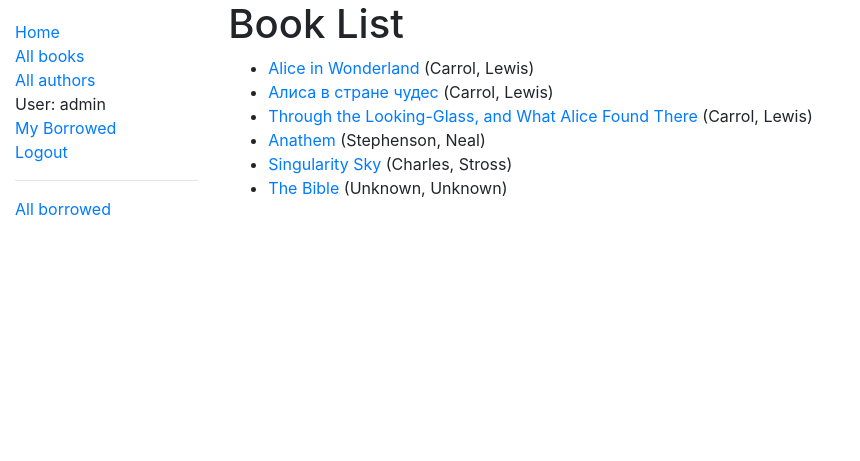
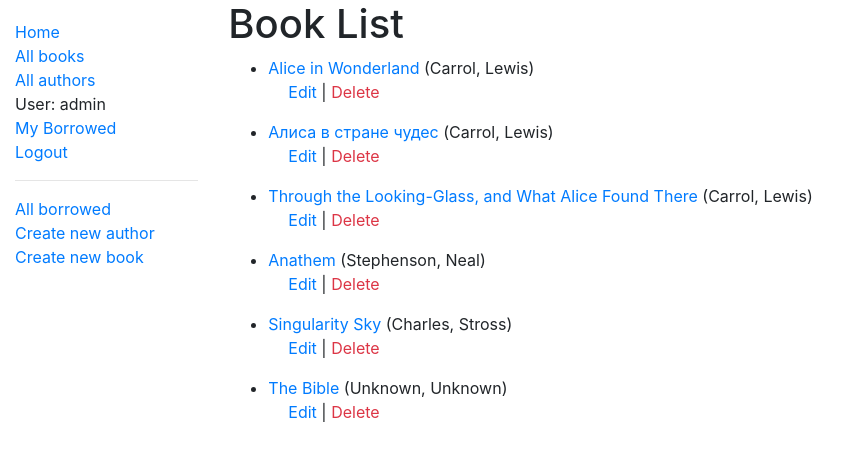
Before and after one commit to T1mL3arn/MDN-Django-Tutorial, a Django app: page /catalog/books/ in a window 1280 px wide. Shown: the top 461 px of the page, without its empty margins (0-860 px from the left). Run offline with Django 3.2, Linux system fonts and the light colour scheme; a user stored in the database is signed in; data comes from the database, SQL or seed files in the repository; both versions use the stored data as it was after the commit; some libraries are stand-ins or nearby versions.

Commit message:
complete chapter 9 challenge

```diff
--- a/catalog/templates/base_generic.html
+++ b/catalog/templates/base_generic.html
@@ -27,6 +27,8 @@
                     {% if user.is_staff %}
                         <hr>
                         <li><a href="{% url 'all-borrowed' %}">All borrowed</a></li>
+                        <li><a href="{% url 'author_create' %}">Create new author</a></li>
+                        <li><a href="{% url 'book-create' %}">Create new book</a></li>
                     {% endif %}
                 {% else %}
                     <li><a href="{% url 'login'%}?next={{request.path}}">Login</a></li>
--- a/catalog/templates/catalog/author_form.html
+++ b/catalog/templates/catalog/author_form.html
@@ -1,6 +1,7 @@
 {% extends "base_generic.html" %}
 
 {% block content %}
+  <h1>Create new author or update existing</h1>
   <form action="" method="post">
     {% csrf_token %}
     <table>
--- a/catalog/templates/catalog/author_list.html
+++ b/catalog/templates/catalog/author_list.html
@@ -10,6 +10,9 @@
             {{author.last_name}},
             {{author.first_name}} ({% if author.date_of_birth %}{{author.date_of_birth}}{% endif %} - {% if author.date_of_death %}{{author.date_of_death}}{% endif %})
             </a>
+            {% if perms.catalog.can_mark_returned %}
+             | <a class="text-danger" href="{% url 'author_update' author.pk %}">Edit</a> | <a class="text-danger" href="{% url 'author_delete' author.pk %}">Delete</a>
+            {% endif %}
             </li>
         {% endfor %}
     </ul>
--- a/catalog/templates/catalog/book_list.html
+++ b/catalog/templates/catalog/book_list.html
@@ -7,6 +7,12 @@
         {% for book in book_list %}
             <li>
                 <a href="{{ book.get_absolute_url }}">{{ book.title }}</a> ({{ book.author }})
+                {% if perms.catalog.can_mark_returned %}
+                <p style="padding-left:20px">
+                <a href="{% url 'book-update' book.pk %}">Edit</a> |
+                <a class="text-danger" href="{% url 'book-delete' book.pk%}">Delete</a>
+                </p>
+                {% endif %}
             </li>
         {% endfor %}
     </ul>
--- a/catalog/urls.py
+++ b/catalog/urls.py
@@ -4,13 +4,18 @@ from catalog import views
 
 urlpatterns = [
     path('', views.index, name='index'),
+    path('borrowed/', views.AllBorrowedBooksListView.as_view(), name='all-borrowed'),
+    path('mybooks/', views.LoanedBooksByUserListView.as_view(), name='my-borrowed'),
+
     path('books/', views.BookListView.as_view(), name='books'),
     path('book/<int:pk>', views.BookDetailView.as_view(), name='book-detail'),
+    path('book/<uuid:pk>/renew/', views.renew_book_librarian, name='renew-book-librarian'),
+    path('book/create', views.BookCreate.as_view(), name='book-create'),
+    path('book/<int:pk>/update', views.BookUpdate.as_view(), name='book-update'),
+    path('book/<int:pk>/delete', views.BookDelete.as_view(), name='book-delete'),
+
     path('authors/', views.AuthorListView.as_view(), name='authors'),
     path('author/<int:pk>', views.AuthorDetailView.as_view(), name='author-detail'),
-    path('mybooks/', views.LoanedBooksByUserListView.as_view(), name='my-borrowed'),
-    path('borrowed/', views.AllBorrowedBooksListView.as_view(), name='all-borrowed'),
-    path('book/<uuid:pk>/renew/', views.renew_book_librarian, name='renew-book-librarian'),
     path('author/create', views.AuthorCreate.as_view(), name='author_create'),
     path('author/<int:pk>/update', views.AuthorUpdate.as_view(), name='author_update'),
     path('author/<int:pk>/delete', views.AuthorDelete.as_view(), name='author_delete'),
--- a/catalog/views.py
+++ b/catalog/views.py
@@ -120,16 +120,37 @@ from django.urls import reverse_lazy
 
 from catalog.models import Author
 
-# TODO all author-actions should be restricted to STAFF only
-# so you should add permissions
-class AuthorCreate(CreateView):
+class AuthorCreate(PermissionRequiredMixin, CreateView):
+    permission_required = 'catalog.can_mark_returned'
     model = Author
     fields = '__all__'
+    success_url = reverse_lazy('author_create')
 
-class AuthorUpdate(UpdateView):
+class AuthorUpdate(PermissionRequiredMixin, UpdateView):
+    permission_required = 'catalog.can_mark_returned'
     model = Author
     fields = ['first_name', 'last_name', 'date_of_birth', 'date_of_death']
 
-class AuthorDelete(DeleteView):
+class AuthorDelete(PermissionRequiredMixin, DeleteView):
+    permission_required = 'catalog.can_mark_returned'
     model = Author
     success_url = reverse_lazy('authors')
+
+class BookCreate(PermissionRequiredMixin, CreateView):
+    is_create = True
+    permission_required = 'catalog.can_mark_returned'
+    model = Book
+    fields = '__all__'
+    template_name = 'catalog/book_create_form.html'
+
+class BookUpdate(PermissionRequiredMixin, UpdateView):
+    is_update = True
+    permission_required = 'catalog.can_mark_returned'
+    model = Book
+    fields = '__all__'
+    template_name = 'catalog/book_create_form.html'
+
+class BookDelete(PermissionRequiredMixin, DeleteView):
+    model = Book
+    permission_required = 'catalog.can_mark_returned'
+    success_url = reverse_lazy('books')
```
Also changed, not shown: catalog/templates/catalog/book_confirm_delete.html (added, +14 -0 lines), catalog/templates/catalog/book_create_form.html (added, +14 -0 lines), db.sqlite3.
